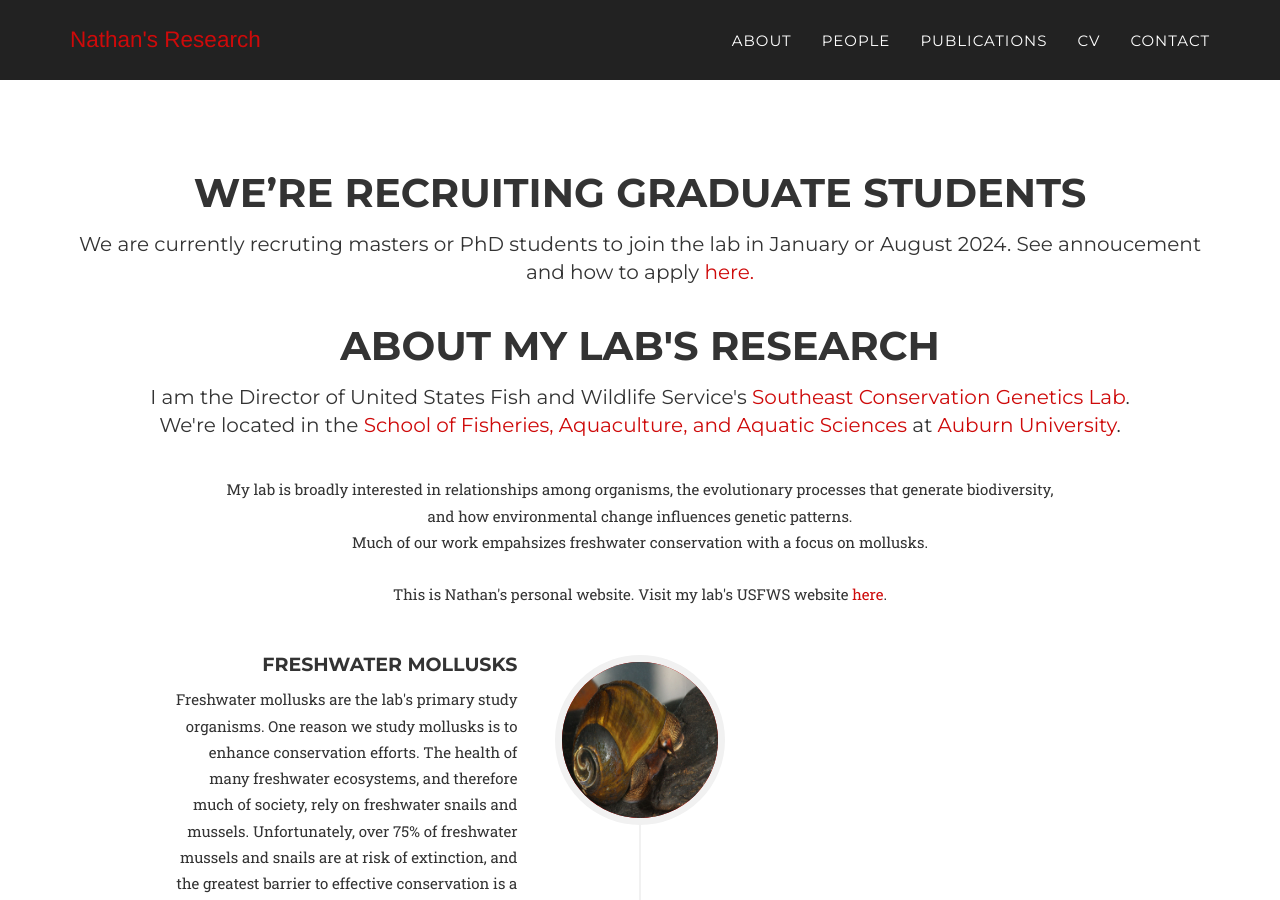
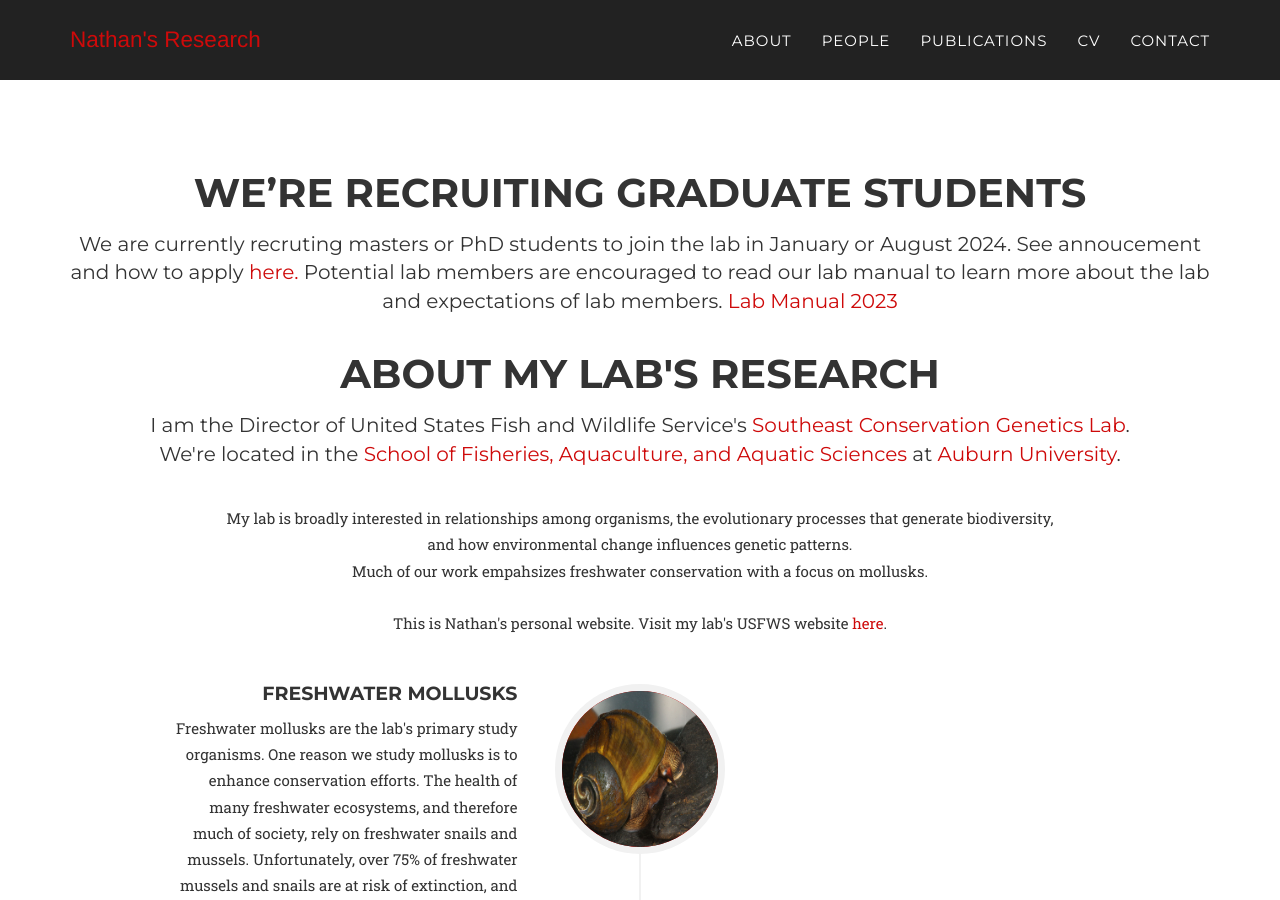
Before and after one commit to NathanWhelan/nathanwhelan.github.io, a Jekyll site: the page built from index.html, in a window 1280 px wide and 900 px high, scrolled down 612 px. Built offline with Jekyll 4.4.1, drawn with Linux system fonts in a browser that asks for light colours; some web fonts are replaced; some of the changed text lies outside the part shown.

Commit message:
update to lab manual

```diff
--- a/_includes/about.html
+++ b/_includes/about.html
@@ -5,7 +5,7 @@
                 <div class="col-lg-12 text-center">
 
 		    <h2 class="section-heading">We’re recruiting graduate students</h2>
-		    <hs>We are currently recruting masters or PhD students to join the lab in January or August 2024. See annoucement and how to apply <a href="https://nathanwhelan.github.io/assests/GRA_Recruitment_2023.pdf">here.</a></hs>
+		    <hs>We are currently recruting masters or PhD students to join the lab in January or August 2024. See annoucement and how to apply <a href="https://nathanwhelan.github.io/assests/GRA_Recruitment_2023.pdf">here.</a> Potential lab members are encouraged to read our lab manual to learn more about the lab and expectations of lab members. <a href="https://nathanwhelan.github.io/assests/Lab_Manual_Jul_2023_with-appendices.pdf">Lab Manual 2023</a></hs>
 	            <p></br></p>
 
                     <h2 class="section-heading">About My Lab's Research</h2>
--- a/_includes/contact.html
+++ b/_includes/contact.html
@@ -4,7 +4,7 @@
                 <div class="col-lg-12 text-center">
                     <h2 class="section-heading">Email me</h2>
 			<p></br></p>
-		    <hm class="section-explanation">Please contact me if you are interested in joining my lab as a graduate student or postdoc at Auburn University. Potential lab members are encouraged to read our lab manual to learn more about the lab and expectations of lab members. <a href="https://nathanwhelan.github.io/assests/Lab_Manual_September2021_FINAL.pdf">Lab Manual 2021</a></hm>
+		    <hm class="section-explanation">Please contact me if you are interested in joining my lab as a graduate student or postdoc at Auburn University. Potential lab members are encouraged to read our lab manual to learn more about the lab and expectations of lab members. <a href="https://nathanwhelan.github.io/assests/Lab_Manual_Jul_2023_with-appendices.pdf">Lab Manual 2023</a></hm>
 			<p></br></p>
 		    <hs class="section-explanation">I am also always happy to answer questions about my research, freshwater conservation, or snails.</hs>
 		    <h4 class="section-heading"></br><a href="mailto:nwhelan@auburn.edu">nwhelan[at]auburn[dot]edu</a></br></br><a href="mailto:nathan_whelan@fws.gov">nathan_whelan[at]fws[dot]gov</a></h4>
```
Also changed, not shown: 1 other file.
